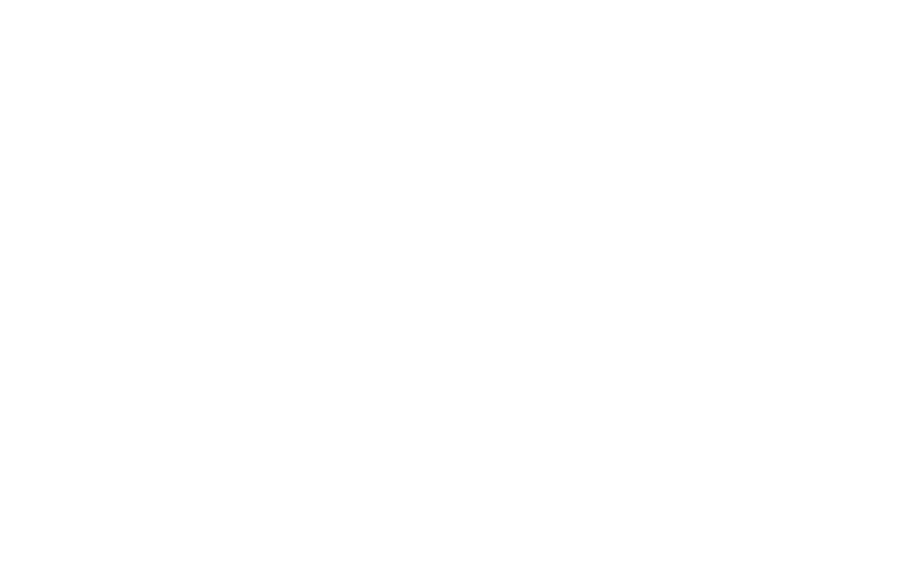
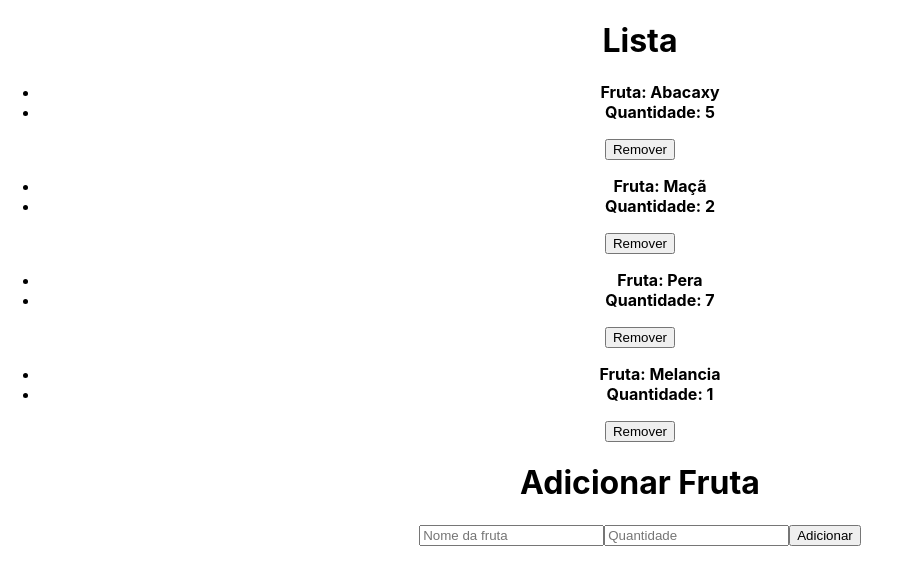
Before and after one commit to tiagoskaterock/react-estudos-redux, a React (Create React App) app: page / in a window 1280 px wide. Shown: the top 584 px of the page, without its empty margins (0-901 px from the left). Built offline with nearby package versions, Linux system fonts and the light colour scheme.

Commit message:
51. Criando a aplicação

```diff
--- a/src/App.jsx
+++ b/src/App.jsx
@@ -1,9 +1,12 @@
 import './App.css';
+import ListaFrutas from './components/ListaFrutas'
+import AddFruta from './components/AddFruta'
 
 function App() {
   return (
     <div className="App">
-
+      <ListaFrutas />
+      <AddFruta />
     </div>
   );
 }
--- /dev/null
+++ b/src/components/AddFruta.jsx
@@ -0,0 +1,42 @@
+import React, { useState } from 'react';
+
+function AddFruta() {
+
+	const addNova = event => {
+		event.preventDefault()
+		const fruta = {
+			id: new Date(),
+			nome,
+			qtd
+		}
+		console.log('addNova', fruta)
+	}
+
+	const [nome, setNome] = useState('')
+	const [qtd, setQtd] = useState(0)
+
+  return (
+    <form onSubmit={addNova}>
+    	<h1>Adicionar Fruta</h1>
+    	<input
+    		type='text'
+    		name={nome}
+    		placeholder="Nome da fruta"
+    		required
+    		onChange={ event => setNome(event.target.value) }
+    	/>
+
+    	<input
+    		type='number'
+    		name={qtd}
+    		placeholder="Quantidade"
+    		required
+    		onChange={ event => setQtd(event.target.value) }
+    	/>
+
+    	<button type="submit">Adicionar</button>
+    </form>
+  );
+}
+
+export default AddFruta;
--- a/src/components/Fruta.jsx
+++ b/src/components/Fruta.jsx
@@ -1,19 +1,19 @@
 import React from 'react';
 
-function Fruta(fruta) {
+function Fruta(props) {
   return (
     <div className="fruta">
 	    <ul>
 	    	<li>
-	    		<strong>Fruta: {fruta.nome}</strong>
+	    		<strong>Fruta: {props.nome}</strong>
 	    	</li>
 
 	    	<li>
-	    		<strong>Quantidade.: {fruta.quantidade}</strong>
+	    		<strong>Quantidade: {props.qtd}</strong>
 	    	</li>
 	    </ul>
 
-	    <button onClick={ () => alert(fruta.id) }>Rmover</button>
+	    <button onClick={ () => alert(props.id) }>Remover</button>
     </div>
   );
 }
--- a/src/components/ListaFrutas.jsx
+++ b/src/components/ListaFrutas.jsx
@@ -1,20 +1,21 @@
-import React from 'react';
+import React from 'react'
+import Fruta from "./Fruta"
+import frutas from "../data/frutasData"
 
-function ListaFrutas(fruta) {
+function ListaFrutas() {
   return (
-    <div className="fruta">
-	    <ul>
-	    	<li>
-	    		<strong>Fruta: {fruta.nome}</strong>
-	    	</li>
-
-	    	<li>
-	    		<strong>Quantidade.: {fruta.quantidade}</strong>
-	    	</li>
-	    </ul>
-
-	    <button onClick={ () => alert(fruta.id) }>Rmover</button>
-    </div>
+    <>
+    	<h1>Lista</h1>
+    	{
+    		frutas.map(fruta =>
+    			(
+    			<Fruta
+    				nome={fruta.nome} key={fruta.id} id={fruta.id} qtd={fruta.qtd}
+    			/>
+    			)
+    		)
+    	}
+    </>
   );
 }
 
--- /dev/null
+++ b/src/data/frutasData.jsx
@@ -0,0 +1,8 @@
+const frutasData = [
+	{ id: 1, nome: 'Abacaxy', qtd: 5 },
+	{ id: 2, nome: 'Maçã', qtd: 2 },
+	{ id: 3, nome: 'Pera', qtd: 7 },
+	{ id: 4, nome: 'Melancia', qtd: 1 }
+]
+
+export default frutasData
```
